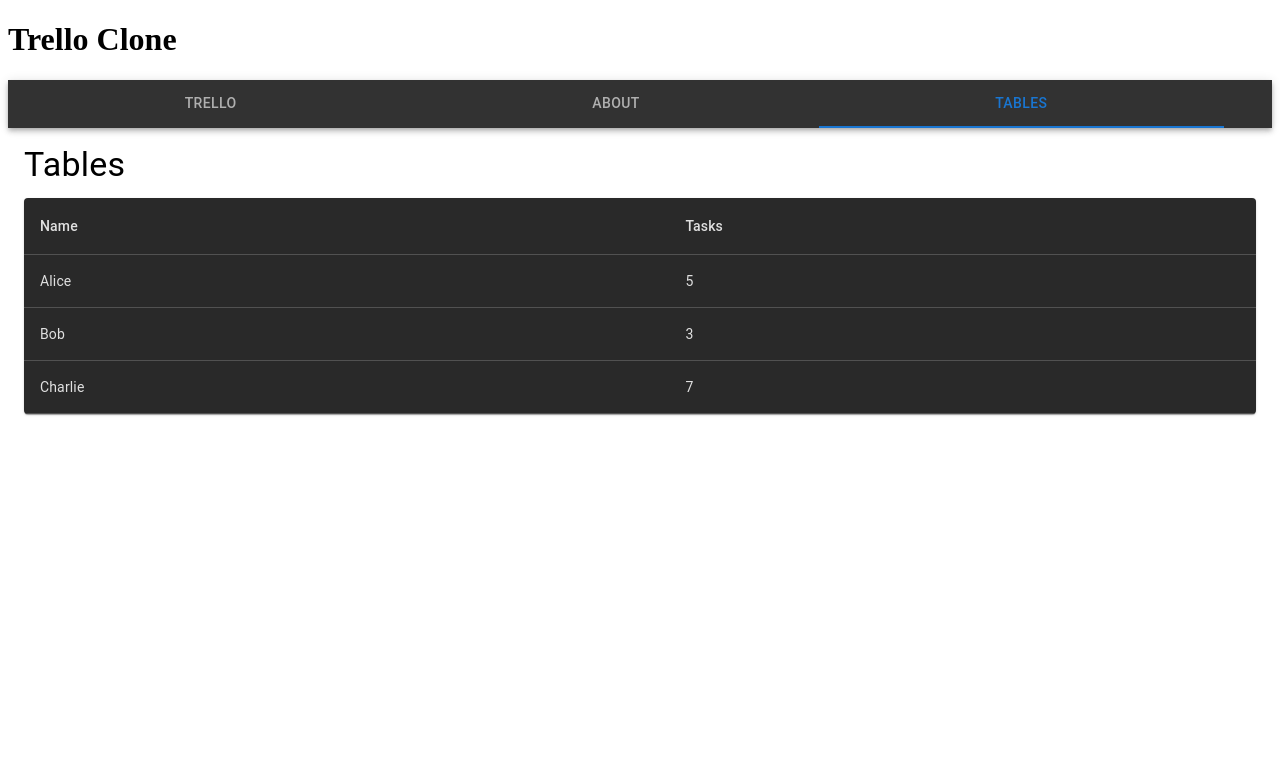
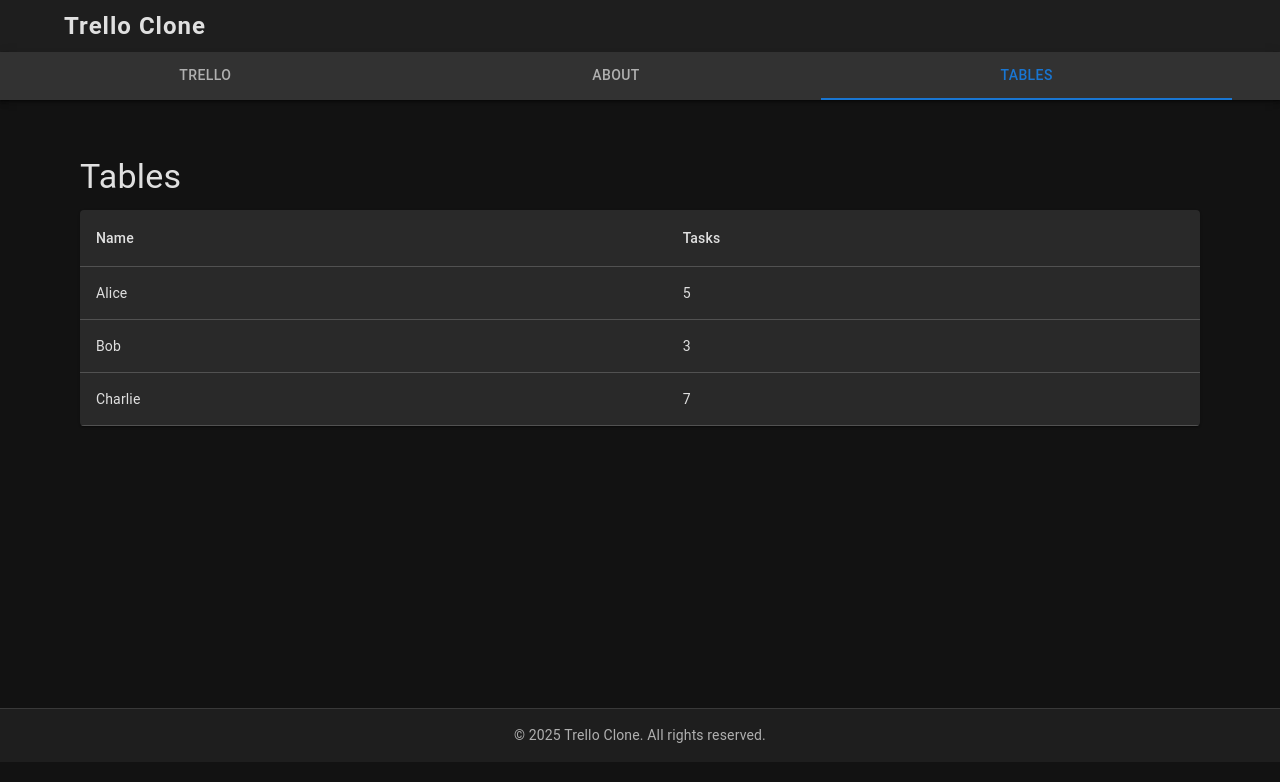
Before and after one commit to Chnmtl/Trello-Clone, a React (Vite) app in the folder trello-clone.client/: page /tables in a window 1280 px wide. Shown: the top 782 px of the page. Built offline with nearby package versions, Linux system fonts and the light colour scheme; some icons are missing.

Commit message:
-Header, footer added -Theme updates

```diff
--- a/trello-clone.client/src/App.tsx
+++ b/trello-clone.client/src/App.tsx
@@ -1,17 +1,59 @@
 //import { useEffect, useState } from 'react';
 //import axios from 'axios';
 import { BrowserRouter as Router, Routes, Route } from 'react-router-dom';
-
 import './App.css';
 import KanbanBoard from './features/kanban/KanbanBoard';
 import About from './features/about/About';
 import Tables from './features/tables/Tables';
 import NavTabs from './components/NavTabs';
+import { Box, Container } from '@mui/material';
 
-//interface Board {
-//    id: number;
-//    name: string;
-//}
+function Header() {
+  return (
+    <Box component="header" sx={{
+      width: '100%',
+      bgcolor: 'background.paper',
+      boxShadow: 1,
+      mb: 2,
+    }}>
+      <Container maxWidth="lg" sx={{ display: 'flex', alignItems: 'center', py: 1 }}>
+        <Box sx={{ fontWeight: 'bold', fontSize: 24, letterSpacing: 1, mr: 2 }}>
+          Trello Clone
+        </Box>
+        <Box sx={{ flexGrow: 1 }} />
+        {/* NavTabs already contains navigation and theme toggle */}
+      </Container>
+      <NavTabs />
+    </Box>
+  );
+}
+
+function Footer() {
+  return (
+    <Box component="footer" sx={{
+      width: '100%',
+      bgcolor: 'background.paper',
+      color: 'text.secondary',
+      textAlign: 'center',
+      py: 2,
+      mt: 4,
+      borderTop: 1,
+      borderColor: 'divider',
+      fontSize: 14,
+    }}>
+      © {new Date().getFullYear()} Trello Clone. All rights reserved.
+    </Box>
+  );
+}
+
+function MainContent({ children }: { children: React.ReactNode }) {
+  return (
+    <Container maxWidth="lg" sx={{ minHeight: '70vh', py: 3 }}>
+      {children}
+    </Container>
+  );
+}
+
 function App() {
   //const [board, setBoard] = useState<Board | null>(null);
 
@@ -30,15 +72,15 @@ function App() {
     //    )}
     //</div>
     <Router>
-            <div>
-                <h1>Trello Clone</h1>
-                <NavTabs />
+      <Header />
+      <MainContent>
         <Routes>
           <Route path="/" element={<KanbanBoard />} />
           <Route path="/about" element={<About />} />
           <Route path="/tables" element={<Tables />} />
         </Routes>
-            </div>
+      </MainContent>
+      <Footer />
     </Router>
   );
 }
--- a/trello-clone.client/src/ColorModeContext.tsx
+++ b/trello-clone.client/src/ColorModeContext.tsx
@@ -1,5 +1,6 @@
 import { createContext, useContext, useMemo, useState, ReactNode } from 'react';
 import { ThemeProvider } from '@mui/material/styles';
+import CssBaseline from '@mui/material/CssBaseline';
 import { darkTheme, lightTheme } from './theme';
 
 const ColorModeContext = createContext({ toggleColorMode: () => {}, mode: 'dark' });
@@ -21,7 +22,10 @@ export const ColorModeProvider = ({ children }: { children: ReactNode }) => {
 
   return (
     <ColorModeContext.Provider value={colorMode}>
-      <ThemeProvider theme={theme}>{children}</ThemeProvider>
+      <ThemeProvider theme={theme}>
+        <CssBaseline />
+        {children}
+      </ThemeProvider>
     </ColorModeContext.Provider>
   );
 };
--- a/trello-clone.client/src/index.css
+++ b/trello-clone.client/src/index.css
@@ -0,0 +1,10 @@
+html, body, #root {
+  height: 100%;
+  margin: 0;
+  padding: 0;
+}
+body {
+  background-color: var(--mui-background-default, #f5f5f5);
+  color: var(--mui-text-primary, #212121);
+  transition: background-color 0.3s, color 0.3s;
+}
--- a/trello-clone.client/src/theme.ts
+++ b/trello-clone.client/src/theme.ts
@@ -16,6 +16,16 @@ export const darkTheme = createTheme({
     text: {
       primary: '#e0e0e0',
       secondary: '#b0b0b0',
+    },
+  },
+  components: {
+    MuiCssBaseline: {
+      styleOverrides: {
+        body: {
+          '--mui-background-default': '#121212',
+          '--mui-text-primary': '#e0e0e0',
+        },
+      },
     },
   },
 });
@@ -38,4 +48,14 @@ export const lightTheme = createTheme({
       secondary: '#424242',
     },
   },
+  components: {
+    MuiCssBaseline: {
+      styleOverrides: {
+        body: {
+          '--mui-background-default': '#f5f5f5',
+          '--mui-text-primary': '#212121',
+        },
+      },
+    },
+  },
 });
```
Lines whose indentation alone changed are shown as unchanged.
